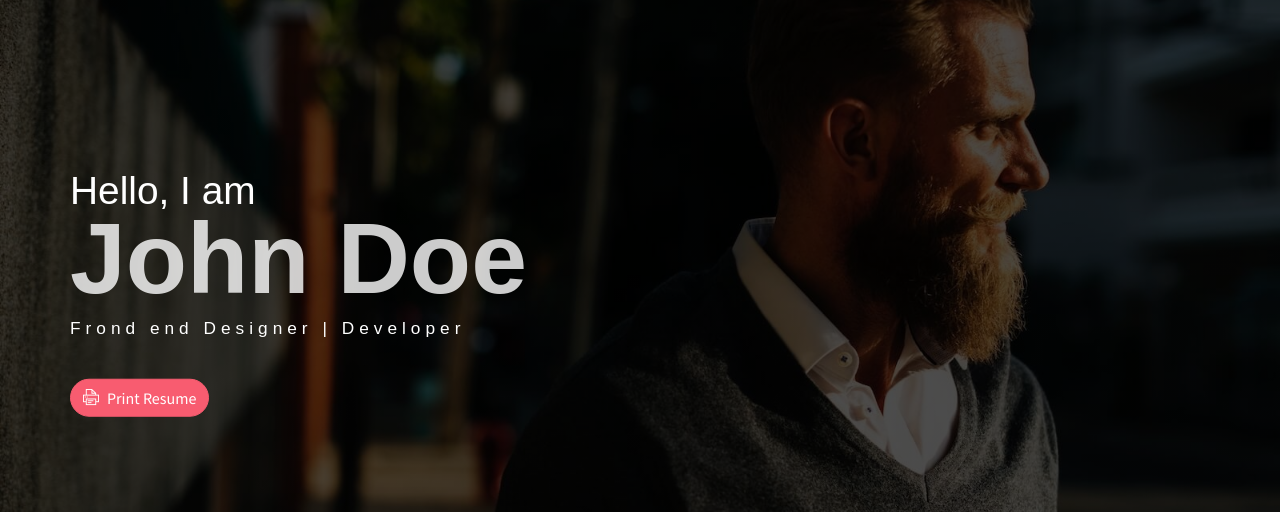
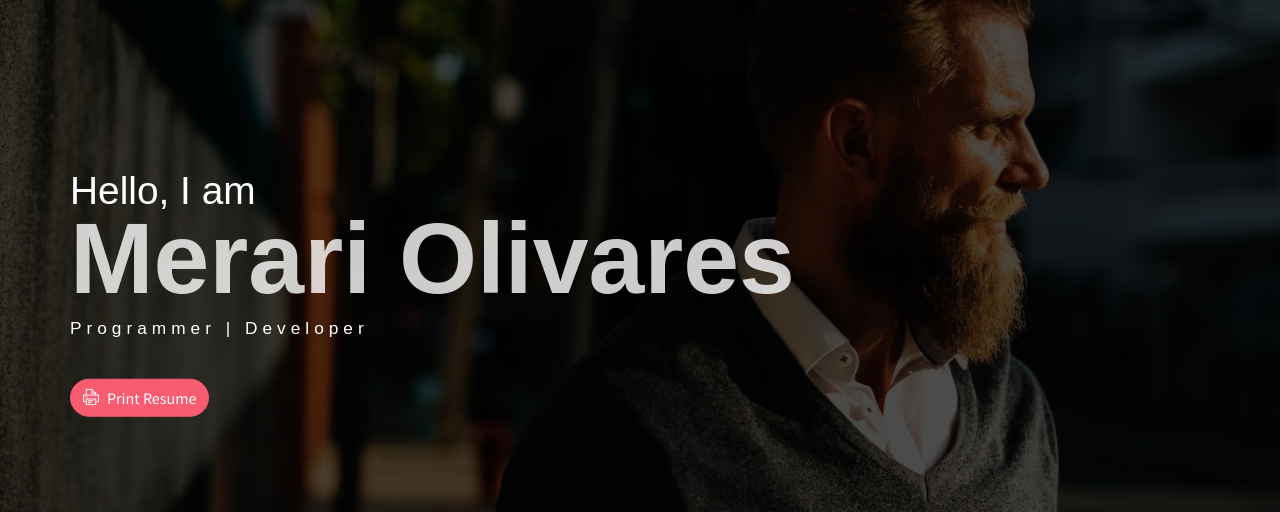
Before and after one commit to RodeMoon/rodemoon.github.io, a website: page index.html in a window 1280 px wide. Shown: the part 60-572 px from the top of the page. Drawn offline with Linux system fonts and the light colour scheme; some packages are replaced by stand-ins of ours.

Commit message:
Update index.html

```diff
--- a/index.html
+++ b/index.html
@@ -3,9 +3,9 @@
 <head>
 	<meta charset="utf-8">
     <meta name="viewport" content="width=device-width, initial-scale=1, shrink-to-fit=no">
-    <meta name="description" content="Start your development with JohnDoe landing page.">
-    <meta name="author" content="Devcrud">
-    <title>JohnDoe Landing page | Free Bootstrap 4.3.x landing page</title>
+    <meta name="description" content="Starting my own page.">
+    <meta name="author" content="Joyce">
+    <title>MerariOli Landing page | Free Bootstrap 4.3.x landing page</title>
     <!-- font icons -->
     <link rel="stylesheet" href="assets/vendors/themify-icons/css/themify-icons.css">
     <!-- Bootstrap + JohnDoe main styles -->
@@ -24,8 +24,8 @@
             </ul>
             <div class="header-content">
                 <h4 class="header-subtitle" >Hello, I am</h4>
-                <h1 class="header-title">John Doe</h1>
-                <h6 class="header-mono" >Frond end Designer | Developer</h6>
+                <h1 class="header-title">Merari Olivares</h1>
+                <h6 class="header-mono" >Programmer | Developer</h6>
                 <button class="btn btn-primary btn-rounded"><i class="ti-printer pr-2"></i>Print Resume</button>
             </div>
         </div>
@@ -50,7 +50,7 @@
                 <ul class="navbar-nav brand">
                     <img src="assets/imgs/avatar.jpg" alt="" class="brand-img">
                     <li class="brand-txt">
-                        <h5 class="brand-title">John Doe</h5>
+                        <h5 class="brand-title">Merari Olivares</h5>
                         <div class="brand-subtitle">Web Designer | Developer</div>
                     </li>
                 </ul>
```
